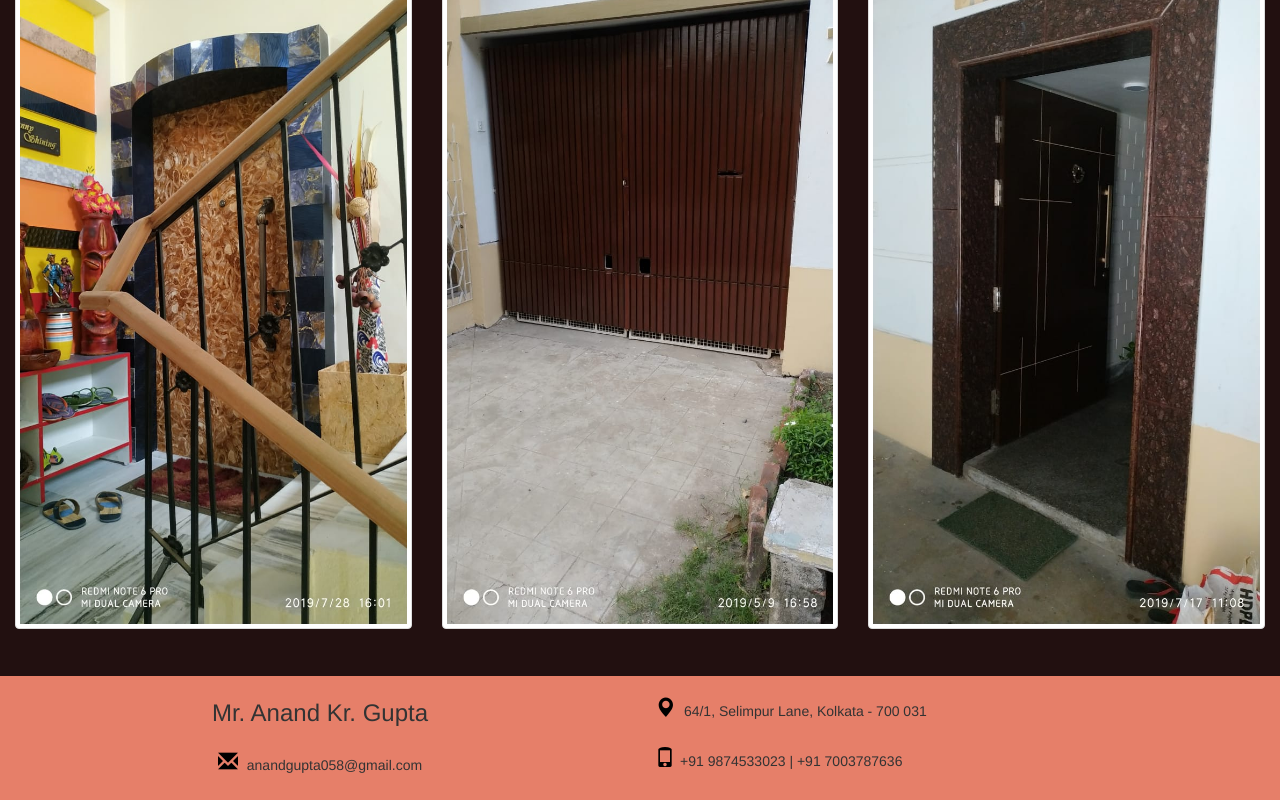
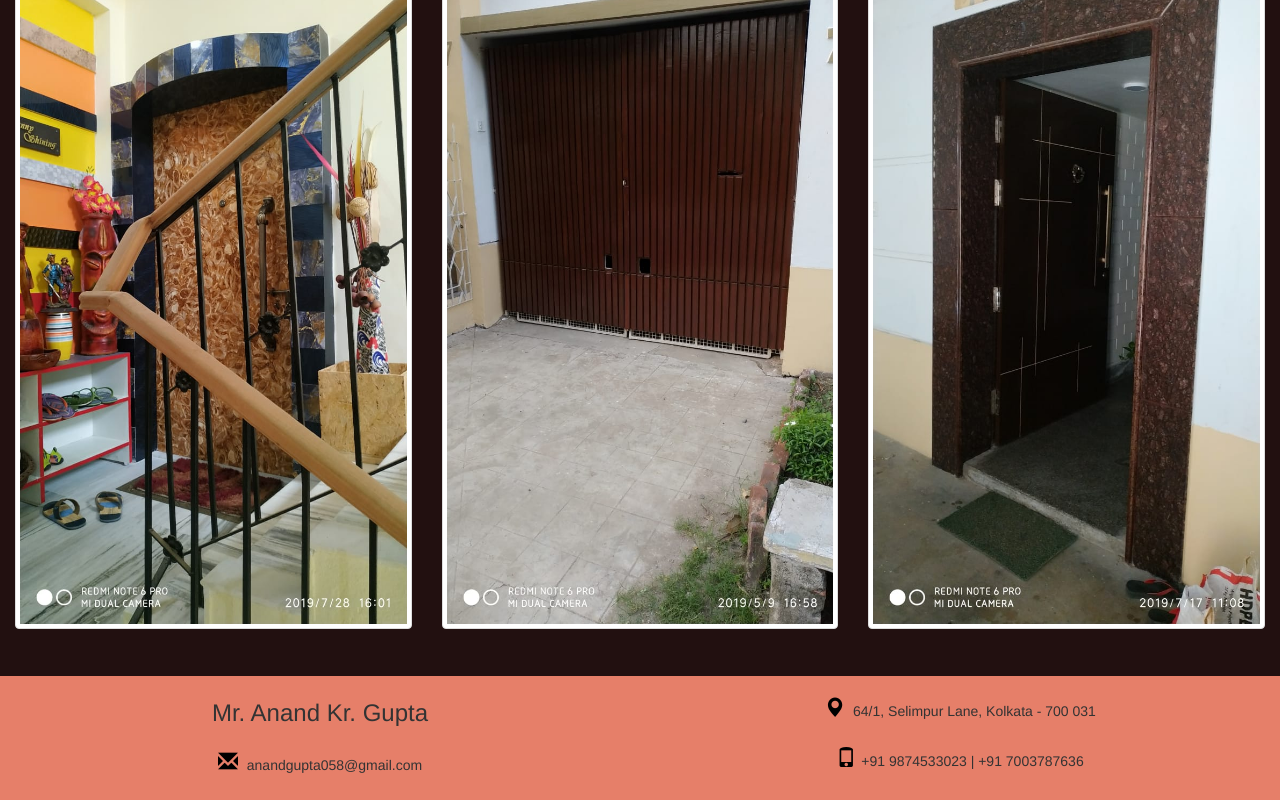
Before and after one commit to Nikkon1995/paint-anand-app, an Angular app: page / in a window 1280 px wide. Shown: the part 3057-3857 px from the top of the page. Built offline with nearby package versions, Linux system fonts and the light colour scheme.

Commit message:
Added hosting

```diff
--- a/src/app/footer/footer.component.html
+++ b/src/app/footer/footer.component.html
@@ -4,7 +4,7 @@
             <p class="font" style="margin-bottom: 20px;">Mr. Anand Kr. Gupta</p>
             <p><span class="glyphicon glyphicon-envelope font"></span> anandgupta058@gmail.com</p>
         </div>
-        <div class="col-sm-6 text-left">
+        <div class="col-sm-6 text-center">
             <p><span class="glyphicon glyphicon-map-marker font"></span> 64/1, Selimpur Lane, Kolkata - 700 031</p>
             <p><span class="glyphicon glyphicon-phone font"></span>+91 9874533023 | +91 7003787636</p>
         </div>
```
Also changed, not shown: firebase.json (added), 2 other files (tests, documents, lock files or other folders).
